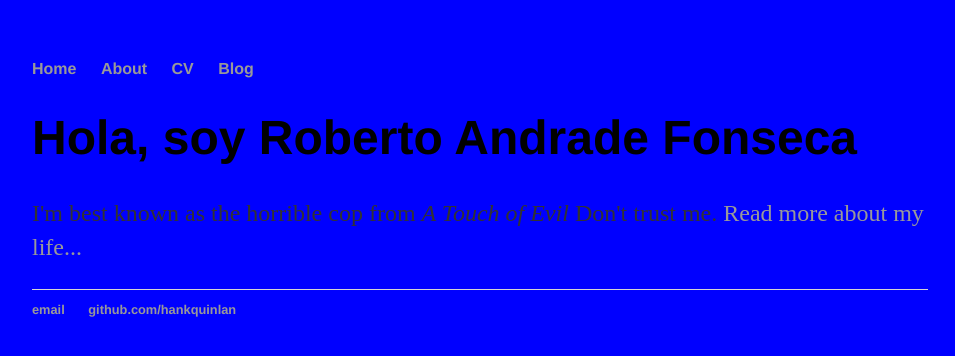
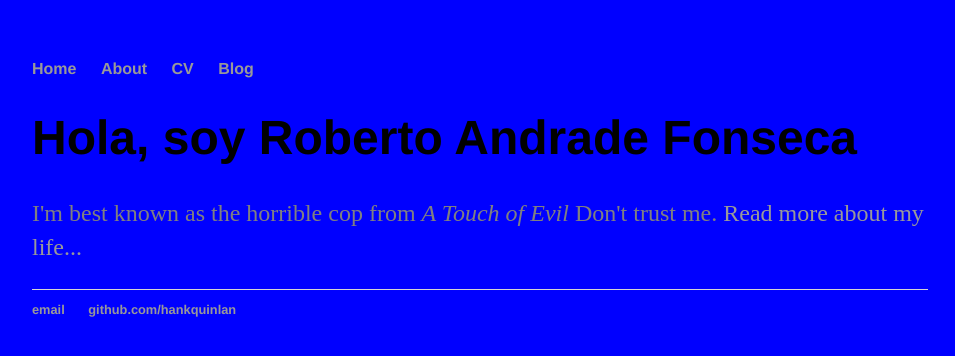
Before and after one commit to randradegh/site, a plain HTML site: page index.html in a window 1280 px wide. Shown: the whole page, without its empty margins (160-1115 px from the left). Drawn offline with Linux system fonts and the light colour scheme.

Commit message:
Update main.css

```diff
--- a/css/main.css
+++ b/css/main.css
@@ -27,7 +27,7 @@ h1 {
 p {
     font-size: 1.5em;
     line-height: 1.4em;
-    color: #333;
+    color: gray;
 }
 footer {
     border-top: 1px solid #d5d5d5;
```
